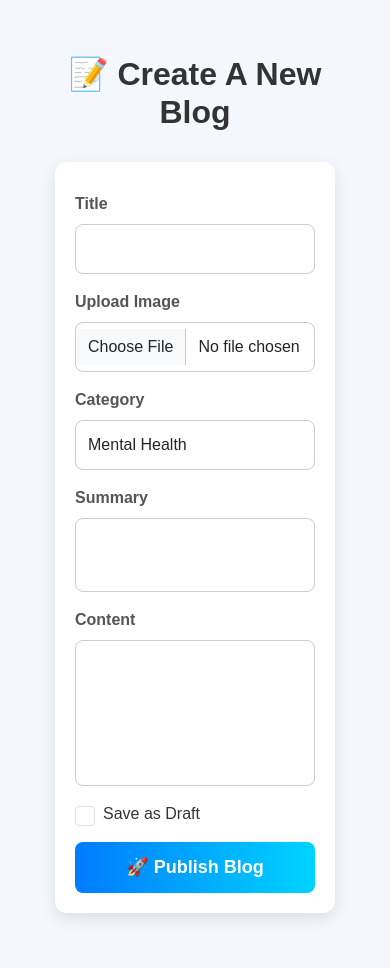
After one commit to purusoth93/Dynamic_SignUp, a Django app: page /account/blog_form in a window 390 px wide. The commit adds this page. Run offline with Django 5.2, Linux system fonts and the light colour scheme; some libraries are stand-ins or nearby versions.

Commit message:
update
task2 update

```diff
--- a/account/admin.py
+++ b/account/admin.py
@@ -1,5 +1,6 @@
 from django.contrib import admin
-from .models import doctor,patient
+from .models import doctor,patient,blogs
 # Register your models here.
 admin.site.register(doctor)
 admin.site.register(patient)
+admin.site.register(blogs)
--- a/account/urls.py
+++ b/account/urls.py
@@ -5,4 +5,5 @@ urlpatterns = [
     path('patient',views.pat_sign,name='patient'),
     path('doc_login',views.doc_login,name='doc_login'),
     path('pat_login',views.pat_login,name='pat_login'),
+    path('blog_form',views.blog_list,name='blog_form')
 ]
--- a/account/views.py
+++ b/account/views.py
@@ -1,7 +1,7 @@
 from django.shortcuts import render, redirect
 from django.contrib import messages
 from django.contrib.auth.hashers import make_password
-from .models import doctor, patient
+from .models import doctor, patient,blogs
 from django.contrib.auth.hashers import check_password
 
 def doc_sign(request):
@@ -109,7 +109,9 @@ def doc_login(request):
             if check_password(password, user.password):
                 request.session['doctor_id'] = user.id
                 request.session['doctor_name'] = user.username  # Store doctor's name in session
-                return render(request,'details.html',{'obj':user,'name':'doctor'})
+                bl=blogs.objects.filter(draft=False).all()
+                b2=blogs.objects.filter(draft=True).all()
+                return render(request,'blog.html',{'obj':user,'name':'doctor','blogs':bl,'drafts':b2})
             else:
                 messages.info(request, 'Invalid credentials')
                 return render(request, 'login.html', {'name': 'doctor'})
@@ -133,7 +135,8 @@ def pat_login(request):
             if check_password(password, user.password):
                 request.session['patient_id'] = user.id
                 request.session['patient_name'] = user.username  # Store doctor's name in session
-                return render(request,'details.html',{'obj':user,'name':'patient'})
+                bl=blogs.objects.filter(draft=False).all()
+                return render(request,'blog.html',{'obj':user,'name':'patient','blogs':bl})
             else:
                 messages.info(request, 'Invalid credentials')
                 return render(request, 'login.html', {'name': 'patient'})
@@ -142,3 +145,20 @@ def pat_login(request):
             return render(request, 'login.html', {'name': 'patient'})
 
     return render(request, 'login.html', {'name': 'patient'})
+
+def blog_list(request):
+    if request.method=="POST":
+        title=request.POST['title']
+        img=request.FILES.get('image')
+        category=request.POST['category']
+        summary=request.POST['summary']
+        words=summary.split()
+        summary=' '.join(words[:15])+('...' if len(words)>15 else '')
+        content=request.POST['content']
+        draft=request.POST.get('draft', 'off') == 'on'
+        blog=blogs(title=title,img=img,category=category,summary=summary,content=content,draft=draft)
+        blog.save()
+        messages.info(request, 'blog created successsfully!')
+        return redirect('blog_form')
+    else:
+        return render(request,'blog_form.html')
--- /dev/null
+++ b/templates/blog_form.html
@@ -0,0 +1,204 @@
+<!DOCTYPE html>
+<html lang="en">
+<head>
+    <meta charset="UTF-8">
+    <meta name="viewport" content="width=device-width, initial-scale=1.0">
+    <title>Patient Blog Page</title>
+    <link href="https://cdn.jsdelivr.net/npm/bootstrap@5.3.0/dist/css/bootstrap.min.css" rel="stylesheet">
+    <style>
+        /* General Styles */
+        body {
+            font-family: 'Poppins', sans-serif;
+            margin: 0;
+            padding: 40px;
+            background-color: #f4f7fc;
+        }
+
+        .container {
+            max-width: 900px; /* Increased width */
+            margin: 0 auto;
+        }
+
+        /* Header */
+        .header-container {
+            text-align: center;
+            margin-bottom: 30px;
+        }
+
+        .header-container h1 {
+            font-size: 2.5rem;
+            font-weight: bold;
+            color: #333;
+        }
+
+        /* Form Styling */
+        .blog-form {
+            background: white;
+            padding: 30px;
+            border-radius: 12px;
+            box-shadow: 0 5px 15px rgba(0, 0, 0, 0.1);
+        }
+
+        .form-label {
+            font-weight: 600;
+            color: #555;
+        }
+
+        .form-control {
+            border-radius: 8px;
+            padding: 12px;
+            font-size: 16px;
+            border: 1px solid #ccc;
+            transition: all 0.3s ease-in-out;
+            width: 100%;
+        }
+
+        .form-control:focus {
+            border-color: #007bff;
+            box-shadow: 0 0 8px rgba(0, 123, 255, 0.2);
+        }
+
+        select.form-control {
+            appearance: none;
+            background: white;
+            cursor: pointer;
+        }
+
+        textarea.form-control {
+            resize: none;
+        }
+
+        /* Error Messages */
+        .error {
+            color: red;
+            font-size: 14px;
+            margin-bottom: 10px;
+        }
+
+        /* Checkbox Styling */
+        .form-check-input {
+            width: 20px;
+            height: 20px;
+            margin-right: 8px;
+            cursor: pointer;
+        }
+
+        .form-check-label {
+            font-size: 16px;
+            color: #333;
+        }
+
+        /* Submit Button */
+        .btn-primary {
+            width: 100%;
+            padding: 12px;
+            font-size: 18px;
+            font-weight: bold;
+            border-radius: 8px;
+            transition: all 0.3s;
+            background: linear-gradient(to right, #007bff, #00d4ff);
+            border: none;
+        }
+
+        .btn-primary:hover {
+            background: linear-gradient(to right, #0056b3, #009dff);
+        }
+
+        /* Responsive Design */
+        @media (max-width: 992px) {
+            .container {
+                max-width: 700px;
+            }
+        }
+
+        @media (max-width: 768px) {
+            .container {
+                max-width: 100%;
+                padding: 15px;
+            }
+
+            .blog-form {
+                padding: 20px;
+            }
+
+            .form-control {
+                width: 100%;
+            }
+
+            .btn-primary {
+                width: 100%;
+            }
+
+            .header-container h1 {
+                font-size: 2rem;
+            }
+        }
+    </style>
+</head>
+<body>
+    <div class="container">
+        <div class="header-container">
+            <h1>📝 Create A New Blog</h1>
+        </div>
+
+        <div class="blog-form">
+            <form method="POST" action="blog_form" enctype="multipart/form-data">
+                {% csrf_token %}
+
+                <!-- Error Messages -->
+                <div class="error">
+                    {% for message in messages %}
+                        <p class="error">⚠️ {{ message }}</p>
+                    {% endfor %}
+                </div>
+
+                <!-- Title -->
+                <div class="mb-3">
+                    <label for="title" class="form-label">Title</label>
+                    <input type="text" id="title" name="title" class="form-control" required>
+                </div>
+
+                <!-- Image Upload -->
+                <div class="mb-3">
+                    <label for="image" class="form-label">Upload Image</label>
+                    <input type="file" id="image" name="image" class="form-control" required>
+                </div>
+
+                <!-- Category Selection -->
+                <div class="mb-3">
+                    <label for="category" class="form-label">Category</label>
+                    <select id="category" name="category" class="form-control" required>
+                        <option value="Mental Health">Mental Health</option>
+                        <option value="Heart Disease">Heart Disease</option>
+                        <option value="Covid19">Covid-19</option>
+                        <option value="Immunization">Immunization</option>
+                    </select>
+                </div>
+
+                <!-- Summary -->
+                <div class="mb-3">
+                    <label for="summary" class="form-label">Summary</label>
+                    <textarea id="summary" name="summary" class="form-control" rows="2" required></textarea>
+                </div>
+
+                <!-- Content -->
+                <div class="mb-3">
+                    <label for="content" class="form-label">Content</label>
+                    <textarea id="content" name="content" class="form-control" rows="5" required></textarea>
+                </div>
+
+                <!-- Draft Checkbox -->
+                <div class="mb-3 form-check">
+                    <input type="checkbox" id="draft" name="draft" class="form-check-input">
+                    <label for="draft" class="form-check-label">Save as Draft</label>
+                </div>
+
+                <!-- Submit Button -->
+                <button type="submit" class="btn btn-primary">🚀 Publish Blog</button>
+            </form>
+        </div>
+    </div>
+
+    <script src="https://cdn.jsdelivr.net/npm/bootstrap@5.3.0/dist/js/bootstrap.bundle.min.js"></script>
+</body>
+</html>
--- a/templates/home.html
+++ b/templates/home.html
@@ -6,7 +6,7 @@
     <meta name="viewport" content="width=device-width, initial-scale=1.0">
     <title>Landing Page</title>
     <link href="https://cdn.jsdelivr.net/npm/bootstrap@5.3.0/dist/css/bootstrap.min.css" rel="stylesheet">
-    <link href="{% static 'styles/style.css' %}" rel="stylesheet">
+    <link href="{% static 'styles/style.css' %}?v=1" rel="stylesheet">
 </head>
 <body>
     <div class="btn-container">
```
Also changed, not shown: account/models.py (+8 -0 lines), templates/blog.html (added, +234 -0 lines), account/migrations/0005_blogs.py (added), form/migrations/__init__.py (deleted), form/models.py (line endings or trailing spaces).
